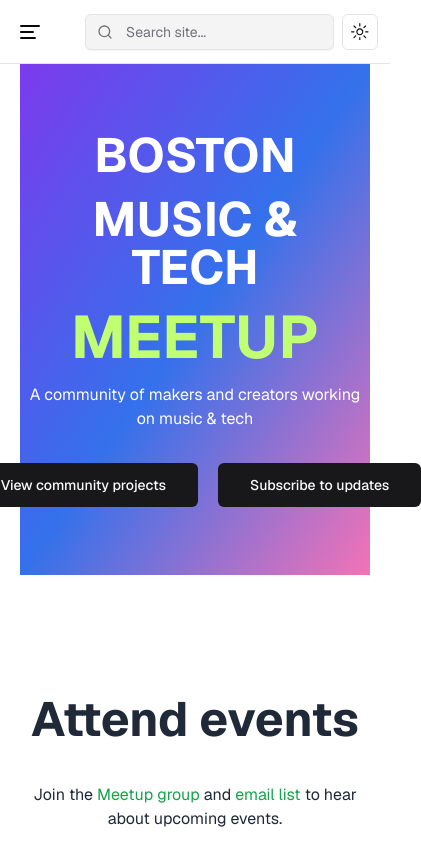
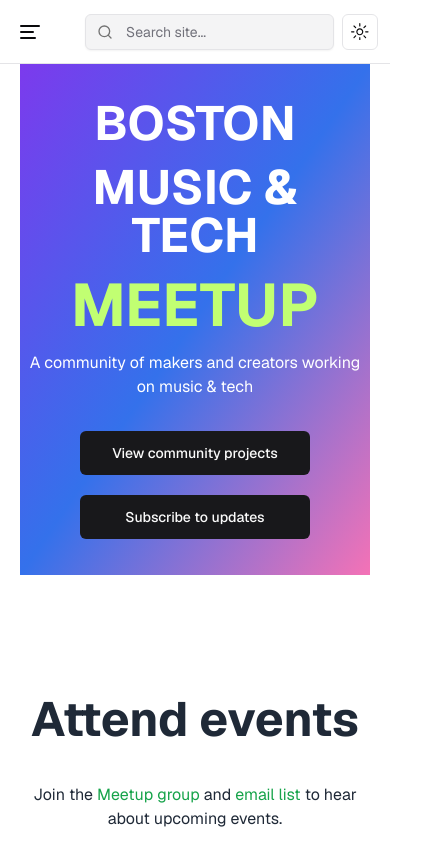
Before and after one commit to jssln/musictechm-rubix, a Next.js app: page / in a window 390 px wide. Shown: the top 844 px of the page, 421 px wide, since content can reach past the window. Built offline with nearby package versions, Linux system fonts and the light colour scheme.

Commit message:
Make homepage hero buttons responsive (#7)

```diff
--- a/app/page.tsx
+++ b/app/page.tsx
@@ -16,10 +16,10 @@
           A community of makers and creators working on music & tech
         </p>
 
-        <div className="flex items-center gap-5">
+        <div className="flex flex-col sm:flex-row items-center gap-5">
           <ClickTrackedLink
             href={`/learn/demos`}
-            className={buttonVariants({ className: "px-6", size: "lg" })}
+            className={buttonVariants({ className: "px-6 w-full sm:w-auto", size: "lg" })}
             eventName="clicked_hero_viewprojects"
           >
             View community projects
@@ -27,7 +27,7 @@
           <ClickTrackedLink
             href={`https://dashboard.mailerlite.com/forms/1361131/147685666495399194/share`}
             openInNewTab={true}
-            className={buttonVariants({ className: "px-6", size: "lg" })}
+            className={buttonVariants({ className: "px-6 w-full sm:w-auto", size: "lg" })}
             eventName="clicked_hero_subscribe"
           >
             Subscribe to updates
```
